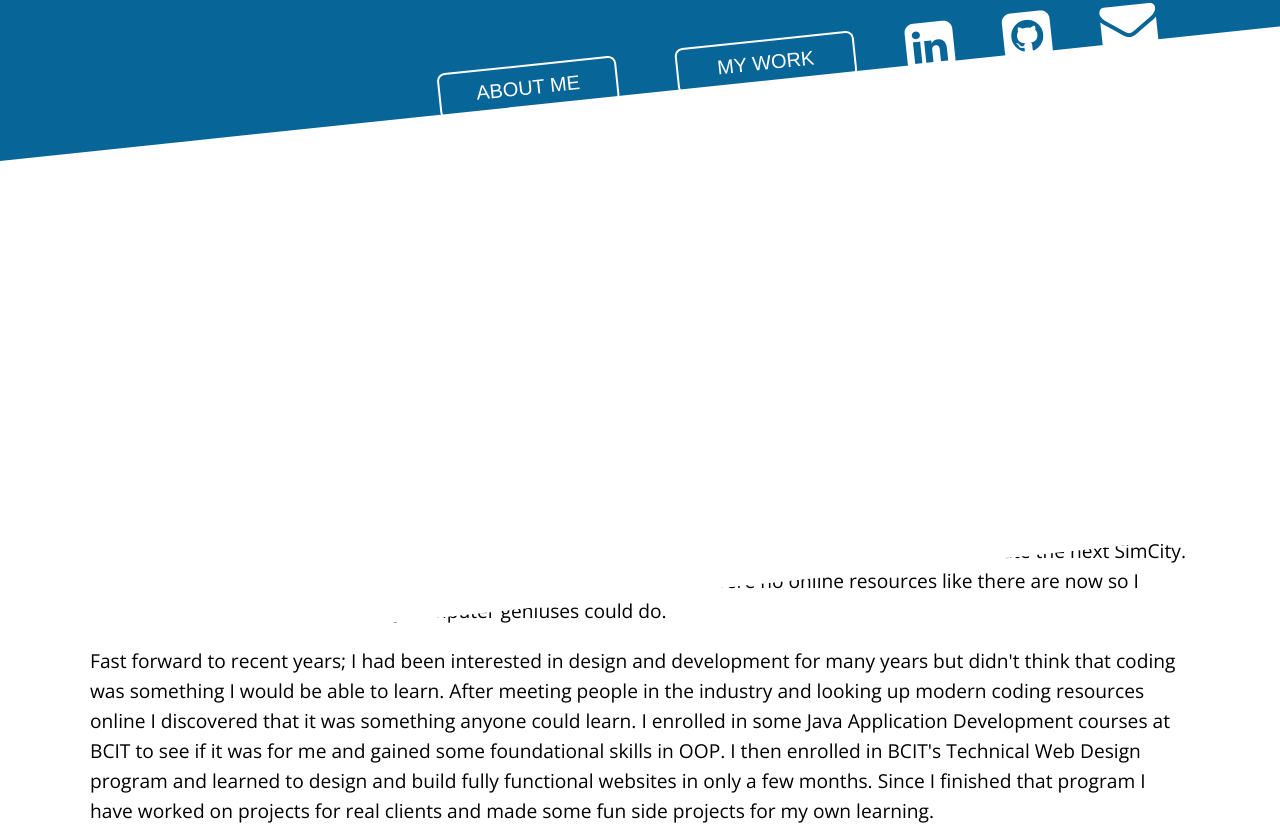
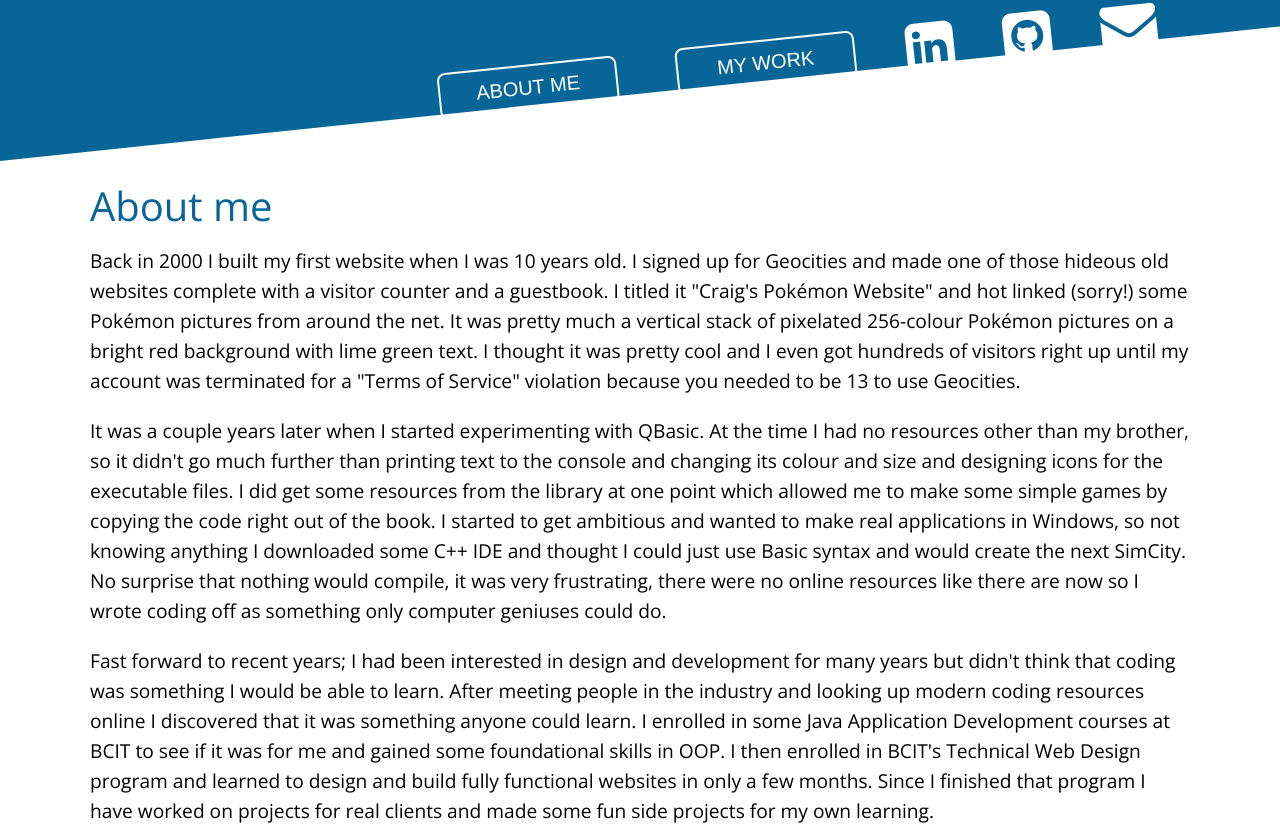
Before and after one commit to Craigz0rs/craigdarcy-ca, a Vue app in the folder vue_app/: page / in a window 1280 px wide. Shown: the part 369-1200 px from the top of the page. Built offline with nearby package versions, Linux system fonts and the light colour scheme.

Commit message:
feat: 🎸 (TheMainContent) Add styling for component

```diff
--- a/vue_app/src/components/TheMainContent.vue
+++ b/vue_app/src/components/TheMainContent.vue
@@ -1,8 +1,10 @@
 <template>
   <div class="content">
     <TheContentTopper />
-    <SectionAboutMe />
-    <ProjectList />
+    <div class="content__wrap">
+      <SectionAboutMe />
+      <ProjectList />
+    </div>
   </div>
 </template>
 
@@ -26,5 +28,16 @@ export default {
   background-color: white;
   position: relative;
   z-index: 5;
+
+  &__wrap {
+   	position: relative;
+    top: 0;
+    left: 0;
+    right: 0;
+    margin: 0 auto;
+    max-width: 1600px;
+    background-color: white;
+    z-index: 10;
+  }
 }
 </style>
```
